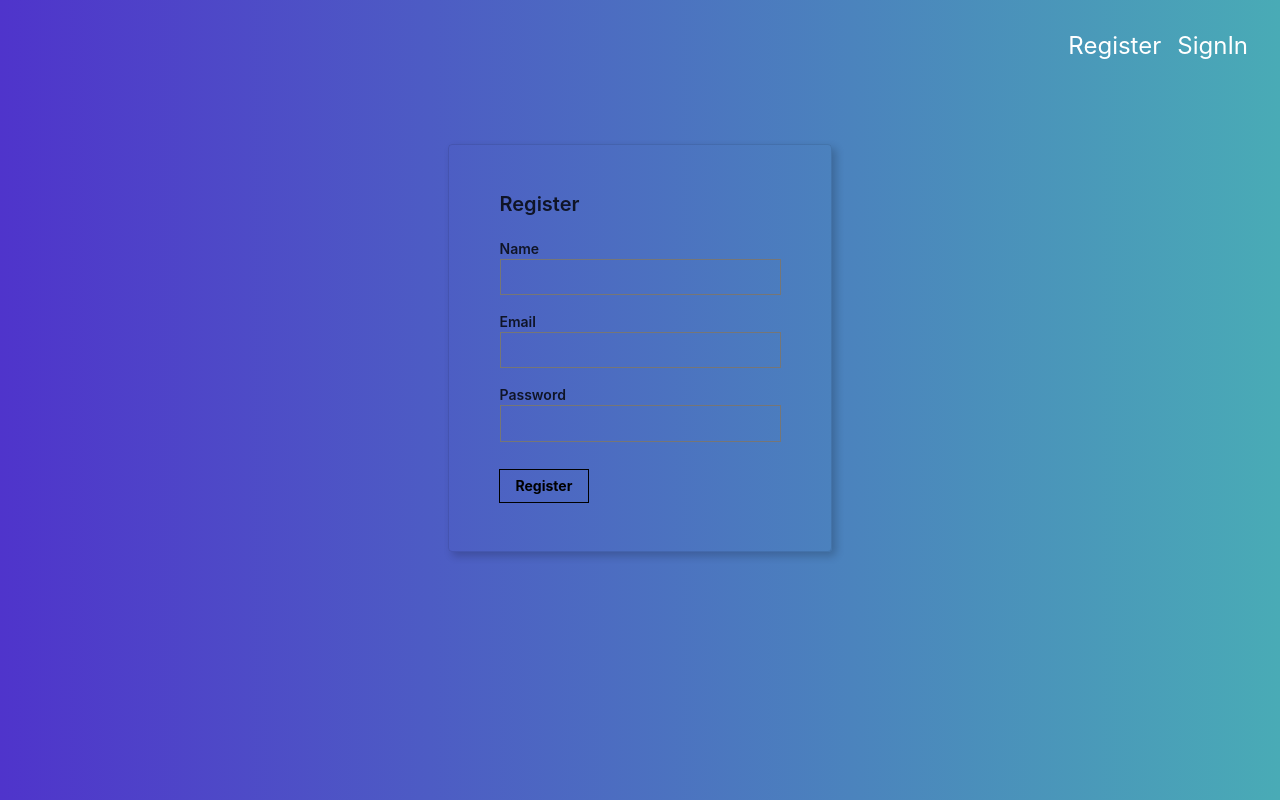
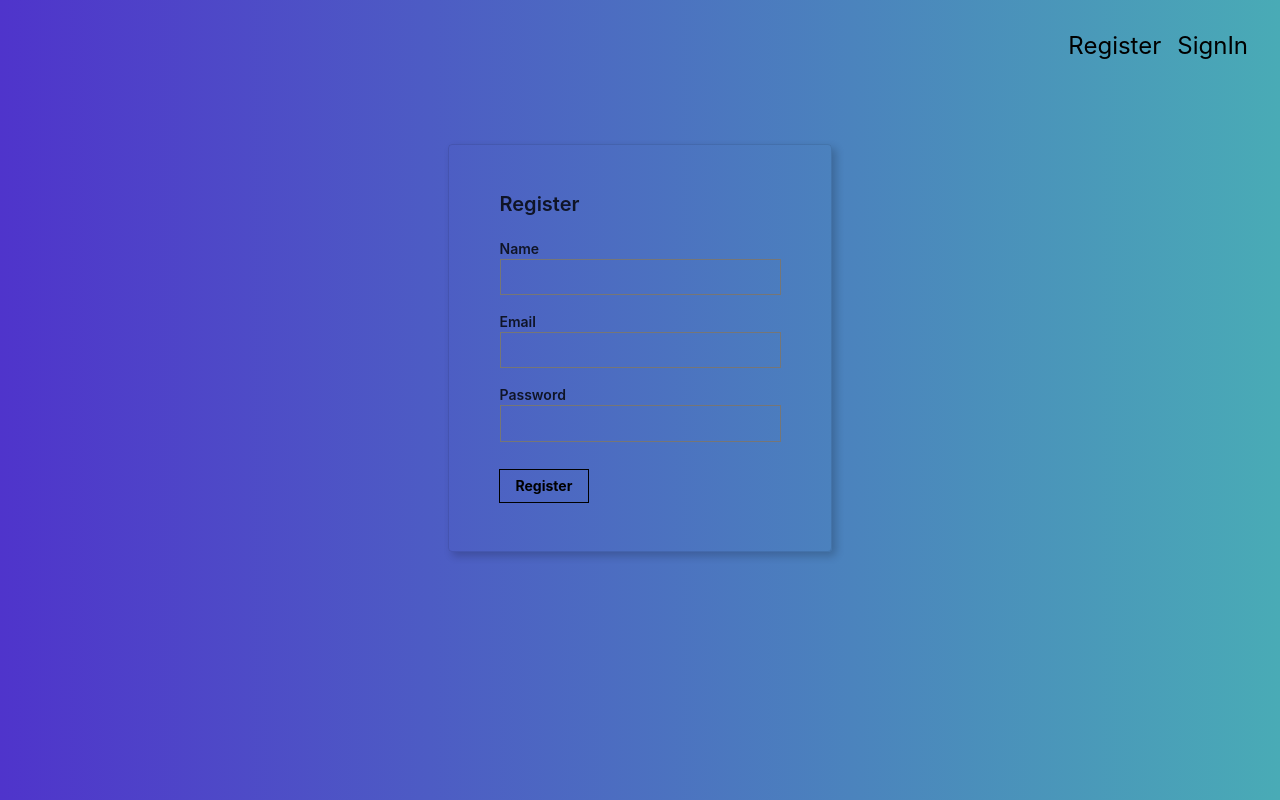
Before and after one commit to sami-svg/forntend, a React (Create React App) app: page / in a window 1280 px wide. Built offline with nearby package versions, Linux system fonts and the light colour scheme.

Commit message:
add css colr

```diff
--- a/src/Component/Navigation/Navigation.js
+++ b/src/Component/Navigation/Navigation.js
@@ -3,16 +3,16 @@ import React from 'react';
 function Navigation({isSignedIn,route}) {
 if(!isSignedIn){
 	return (
-    	<nav className="f3 mb6 mr4 pv2  white">
-    		<p onClick={()=>route("signout")} className="ml3 fr no-underline hover-dark-green underline-hover pointer">SignIn</p>
-    		<p onClick={()=>route("register")} className="fr pointer no-underline hover-dark-green underline-hover">Register</p>
+    	<nav className="f3 mb6 mr4 pv2 black">
+    		<p onClick={()=>route("signout")} className="ml3 fr no-underline hover-white underline-hover pointer">SignIn</p>
+    		<p onClick={()=>route("register")} className="fr pointer no-underline hover-white underline-hover">Register</p>
     	</nav>
  	);
 }
 else{
 	return (
-    	<nav className="f3 mr4 pv2  white">
-    		<p onClick={()=>route("signout")} className="ml3 fr hover-dark-green no-underline underline-hover pointer">SignOut</p>
+    	<nav className="f3 mr4 pv2  black">
+    		<p onClick={()=>route("signout")} className="ml3 fr hover-white no-underline underline-hover pointer">SignOut</p>
     	</nav>
   		);
 	}
```
